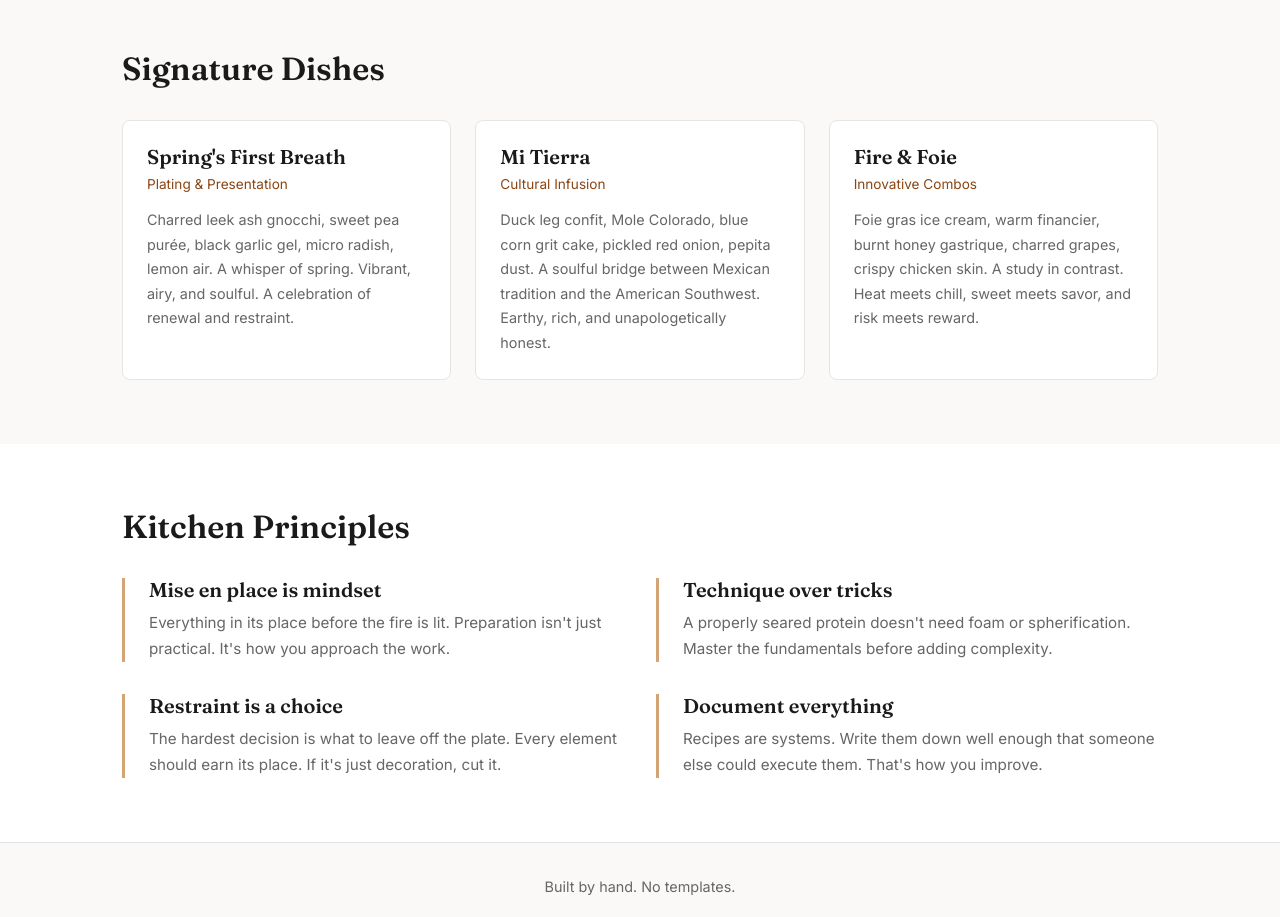
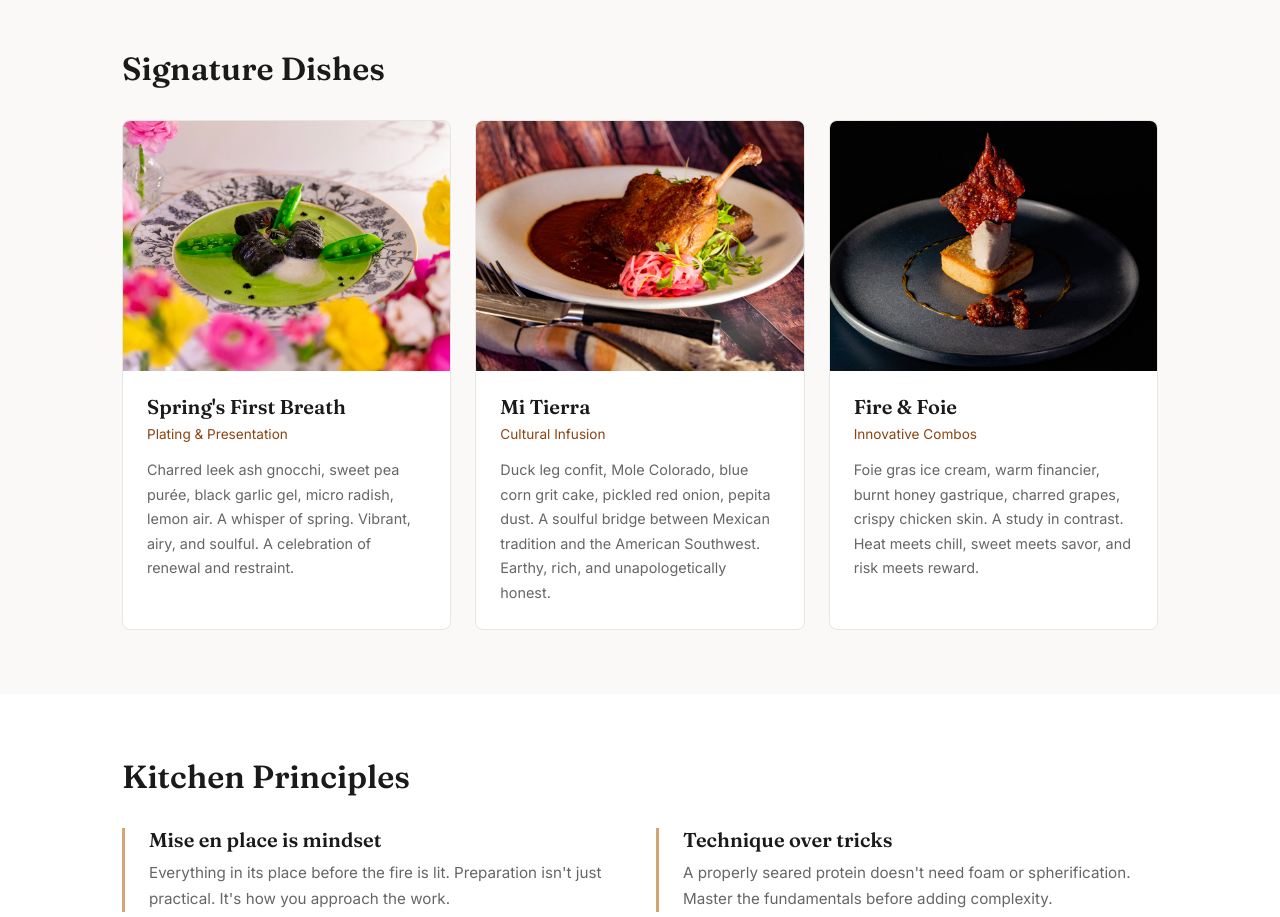
Before and after one commit to ifwewillit/ifwewillit.github.io, a plain HTML site: page kitchen/index.html in a window 1280 px wide. Shown: the part 980-1897 px from the top of the page. Drawn offline with Linux system fonts and the light colour scheme.

Commit message:
Add dish photos to kitchen page

```diff
--- a/kitchen/index.html
+++ b/kitchen/index.html
@@ -54,6 +54,7 @@
 
             <div class="dish-grid">
                 <div class="dish-card">
+                    <img src="/images/springs-first-breath.jpg" alt="Spring's First Breath - charred leek ash gnocchi with sweet pea purée" class="dish-image">
                     <div class="dish-content">
                         <h3>Spring's First Breath</h3>
                         <p class="dish-subtitle">Plating & Presentation</p>
@@ -62,6 +63,7 @@
                 </div>
 
                 <div class="dish-card">
+                    <img src="/images/mi-tierra.jpg" alt="Mi Tierra - duck leg confit with Mole Colorado" class="dish-image">
                     <div class="dish-content">
                         <h3>Mi Tierra</h3>
                         <p class="dish-subtitle">Cultural Infusion</p>
@@ -70,6 +72,7 @@
                 </div>
 
                 <div class="dish-card">
+                    <img src="/images/fire-and-foie.jpg" alt="Fire & Foie - foie gras ice cream with financier" class="dish-image">
                     <div class="dish-content">
                         <h3>Fire & Foie</h3>
                         <p class="dish-subtitle">Innovative Combos</p>
--- a/style.css
+++ b/style.css
@@ -766,6 +766,16 @@ footer p {
     background: var(--color-card);
     border: 1px solid var(--color-border);
     border-radius: 8px;
+    overflow: hidden;
+}
+
+.dish-card .dish-image {
+    width: 100%;
+    height: 250px;
+    object-fit: cover;
+}
+
+.dish-card .dish-content {
     padding: 1.5rem;
 }
 
```
Also changed, not shown: images/fire-and-foie.jpg (added), images/mi-tierra.jpg (added), images/springs-first-breath.jpg (added).
